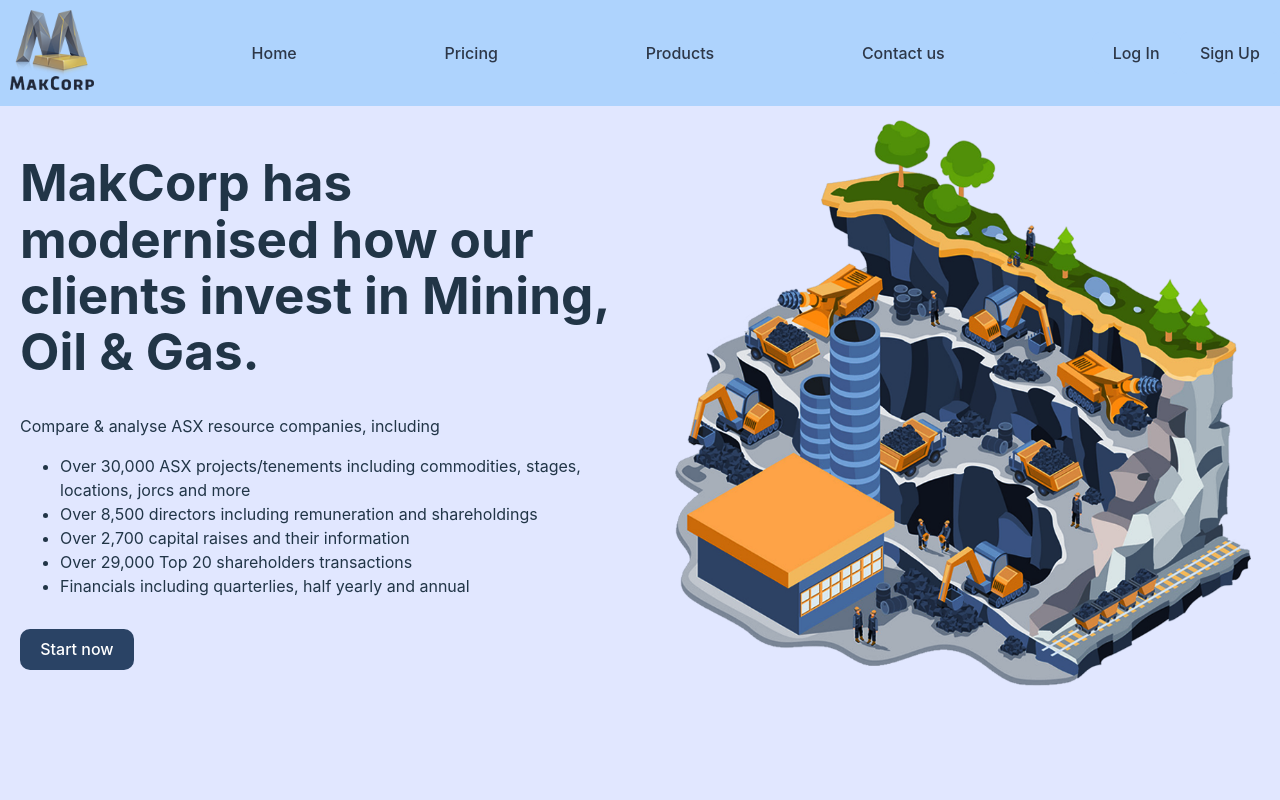
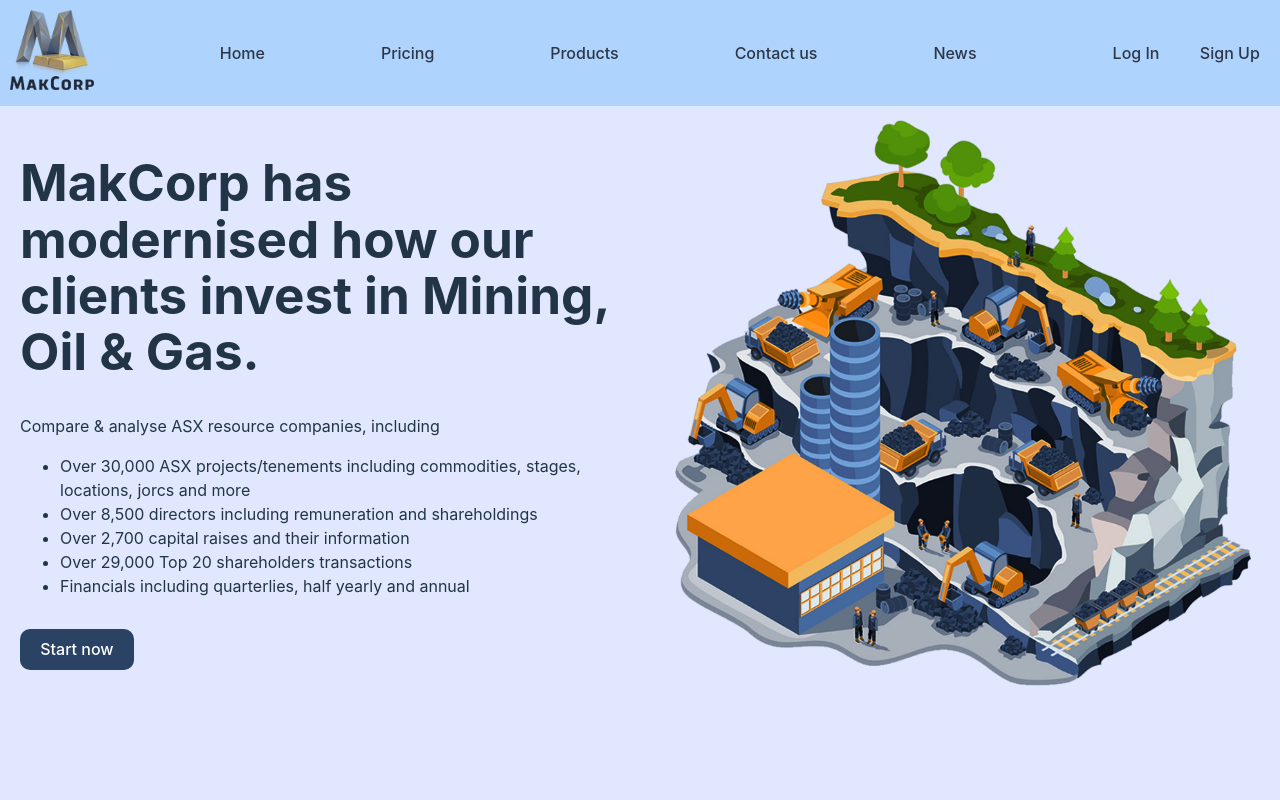
Before and after one commit to jayshah41/Puzzled, a React (Vite) app: page / in a window 1280 px wide. Shown: the top 800 px of the page. Built offline with nearby package versions, Linux system fonts and the light colour scheme.

Commit message:
Started News Page Front End

```diff
--- a/src/App.jsx
+++ b/src/App.jsx
@@ -5,6 +5,7 @@ import Home from './pages/Home';
 import Pricing from './pages/Pricing';
 import Products from './pages/Products';
 import ContactUs from './pages/ContactUs';
+import News from './pages/News';
 import Footer from './components/Footer';
 
 const App = () => {
@@ -17,6 +18,7 @@ const App = () => {
           <Route path="/pricing" element={<Pricing />} />
           <Route path="/products" element={<Products />} />
           <Route path="/contact-us" element={<ContactUs />} />
+          <Route path="/news" element={<News />} />
         </Routes>
         <Footer />
       </Router>
--- a/src/components/Navbar.jsx
+++ b/src/components/Navbar.jsx
@@ -20,6 +20,7 @@ const Navbar = () => {
         <Link to="/pricing">Pricing</Link>
         <Link to="/products">Products</Link>
         <Link to="/contact-us">Contact us</Link>
+        <Link to="/news">News</Link>
 
         <div>
           <button onClick={() => {setShowingLogin(true); setShowingSignup(false);}}>Log In</button>
```
Also changed, not shown: src/pages/News.jsx (added).
